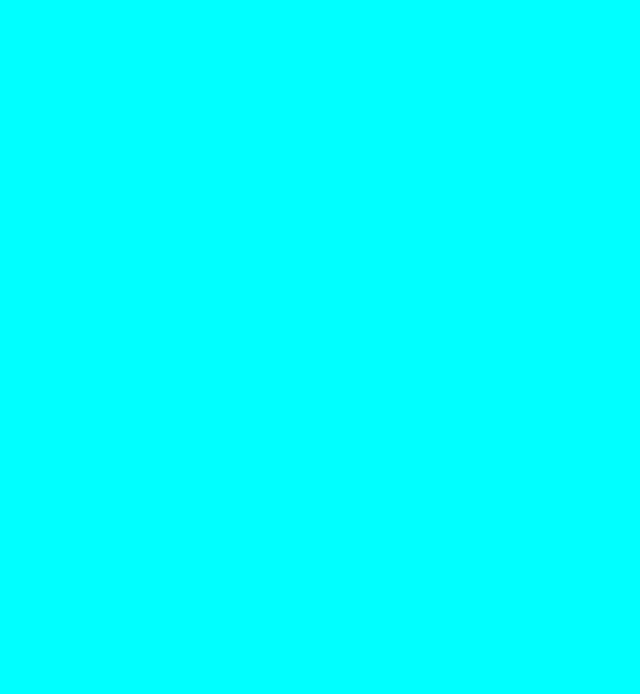
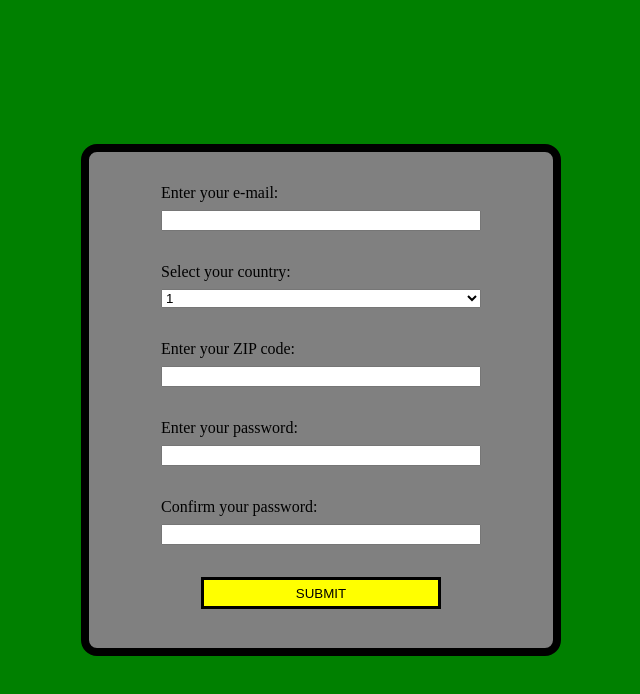
Before and after one commit to Lucidifier/TOP-form_validation_practice, a website built with webpack: page src/template.html in a window 1280 px wide. Shown: the whole page, without its empty margins (319-959 px from the left). Built offline with nearby package versions, Linux system fonts and the light colour scheme.

Commit message:
create form layout

```diff
--- a/package.json
+++ b/package.json
@@ -1,7 +1,7 @@
 {
-  "name": "web_project_template",
+  "name": "form_validation",
   "version": "1.0.0",
-  "description": "Template repository for creating websites",
+  "description": "Form validation practice",
   "main": "index.js",
   "scripts": {
     "build": "webpack",
--- a/src/styles.css
+++ b/src/styles.css
@@ -22,6 +22,45 @@ img {
   height: auto;
 }
 
-body {
-  background-color: aqua;
+body
+
+
+.form_container {
+  width: 100%;
+  height: 100vh;
+  display: flex;
+  justify-content: center;
+  align-items: center;
+  background-color: green;
 }
+
+form {
+  width: 30rem;
+  height: 32rem;
+  display: flex;
+  flex-direction: column;
+  align-items: center;
+  gap: 2rem;
+  background-color: grey;
+  padding: 2rem;
+  border: 0.5rem solid black;
+  border-radius: 1rem;
+}
+
+form > p {
+  display: flex;
+  flex-direction: column;
+  gap: 0.5rem;
+}
+
+form input, form select {
+  width: 20rem;
+}
+
+form button {
+  width: 15rem;
+  height: 2rem;
+  background-color: yellow;
+  outline: none;
+  border: 0.2rem solid black;
+}
--- a/src/template.html
+++ b/src/template.html
@@ -3,9 +3,37 @@
 <head>
   <meta charset="UTF-8">
   <meta name="viewport" content="width=device-width, initial-scale=1.0">
-  <title>Document</title>
+  <title>Form Validation</title>
 </head>
 <body>
-
+  <section class="form_container">
+    <form novalidate>
+      <p class="inputs_email">
+        <label for="email">Enter your e-mail:</label>
+        <input type="email" name="email" id="email">
+      </p>
+      <p class="inputs_country">
+        <label for="country">Select your country:</label>
+        <select name="country" id="country">
+          <option value="1">1</option>
+        </select>
+      </p>
+      <p class="inputs_zipcode">
+        <label for="zipcode">Enter your ZIP code:</label>
+        <input type="text" name="zipcode" id="zipcode">
+      </p>
+      <p class="inputs_password">
+        <label for="password">Enter your password:</label>
+        <input type="password" name="password" id="password">
+      </p>
+      <p class="inputs_password_confirmation">
+        <label for="password_confirmation">Confirm your password:</label>
+        <input type="password" name="password_confirmation" id="password_confirmation">
+      </p>
+      <p class="form_submit_button">
+        <button>SUBMIT</button>
+      </p>
+    </form>
+  </section>
 </body>
 </html>
```
Also changed, not shown: 1 other file.
